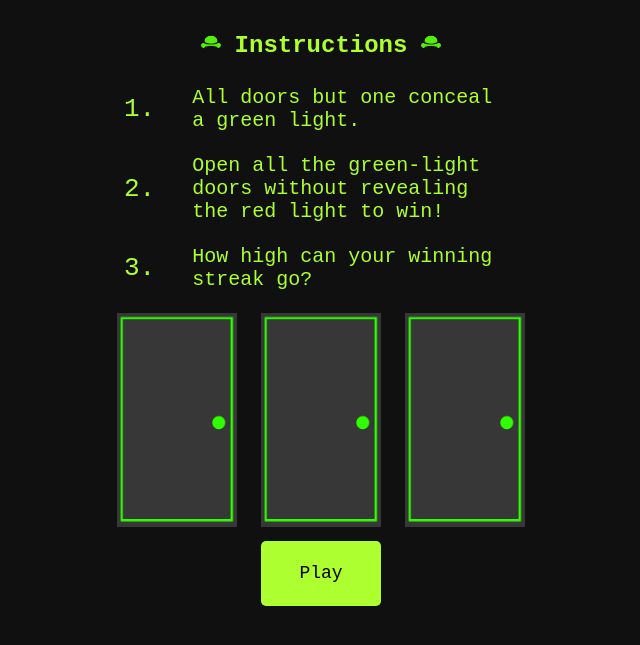
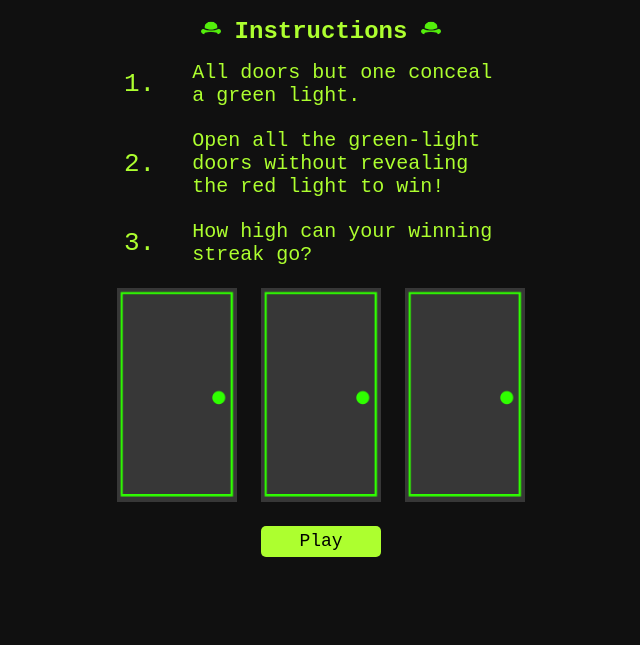
Before and after one commit to Paraprax/the-dud, a PHP site: page / in a window 1280 px wide. Shown: the part 95-740 px from the top of the page, without its empty margins (319-959 px from the left). Run offline with PHP 8.4, Linux system fonts and the light colour scheme.

Commit message:
Fix button style && spacing

```diff
--- a/assets/css/style.css
+++ b/assets/css/style.css
@@ -16,8 +16,8 @@ header {
 }
 
 #title-row {
-  margin-top: 32px;
-  margin-bottom: 11px;
+  margin-top: 18px;
+  margin-bottom: 0px;
   text-align: center;
 }
 
@@ -63,14 +63,15 @@ header {
 .start-row {
   margin: auto;
   width: 120px;
-  height: 43px;
+  height: 26px;
   font-family: "Courier New", Courier, monospace;
   background-color: greenyellow;
   border-radius: 5px;
-  padding-top: 22px;
+  padding-top: 5px;
   font-size: 18px;
   text-align: center;
   color: #000000;
-  margin-bottom: 21px;
+  margin-top: 10px;
+  margin-bottom: 20px;
   cursor: pointer;
 }
```
Also changed, not shown: assets/images/right-door.png, assets/images/wrong-door.png.
